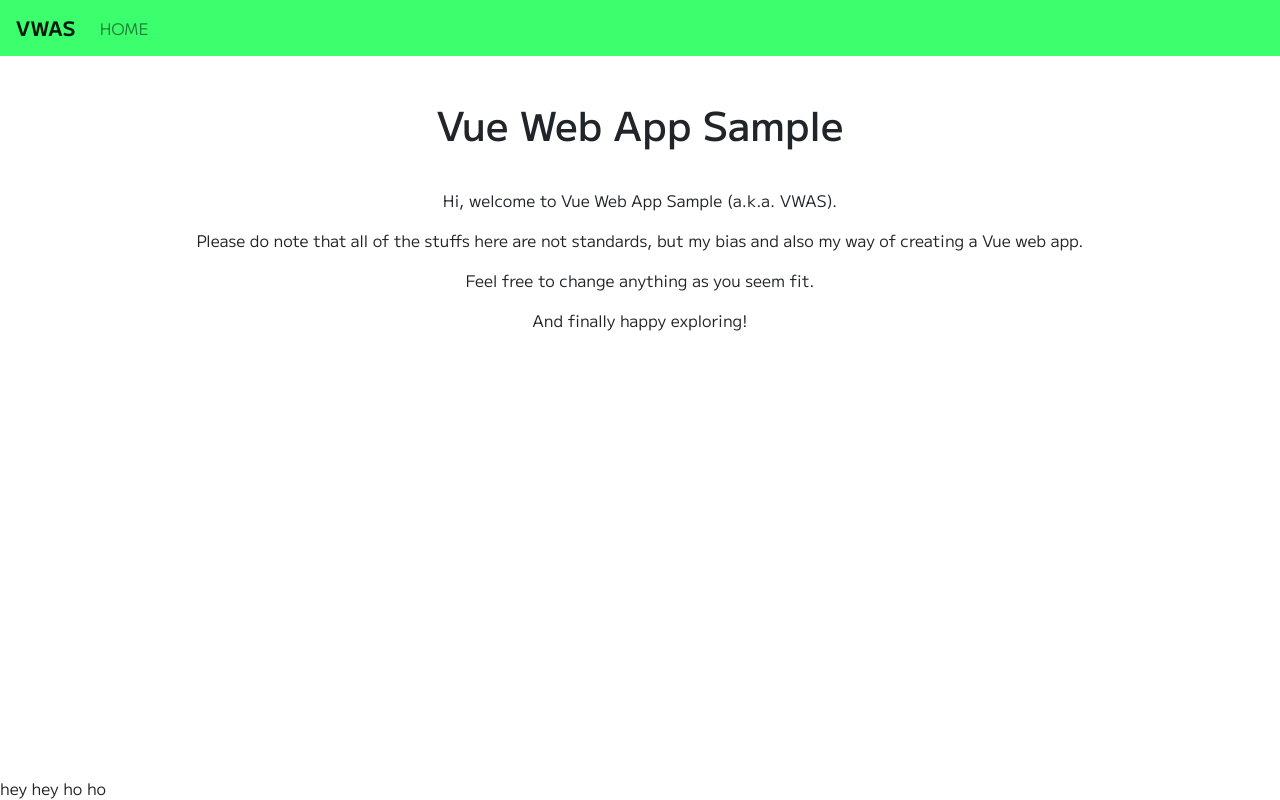
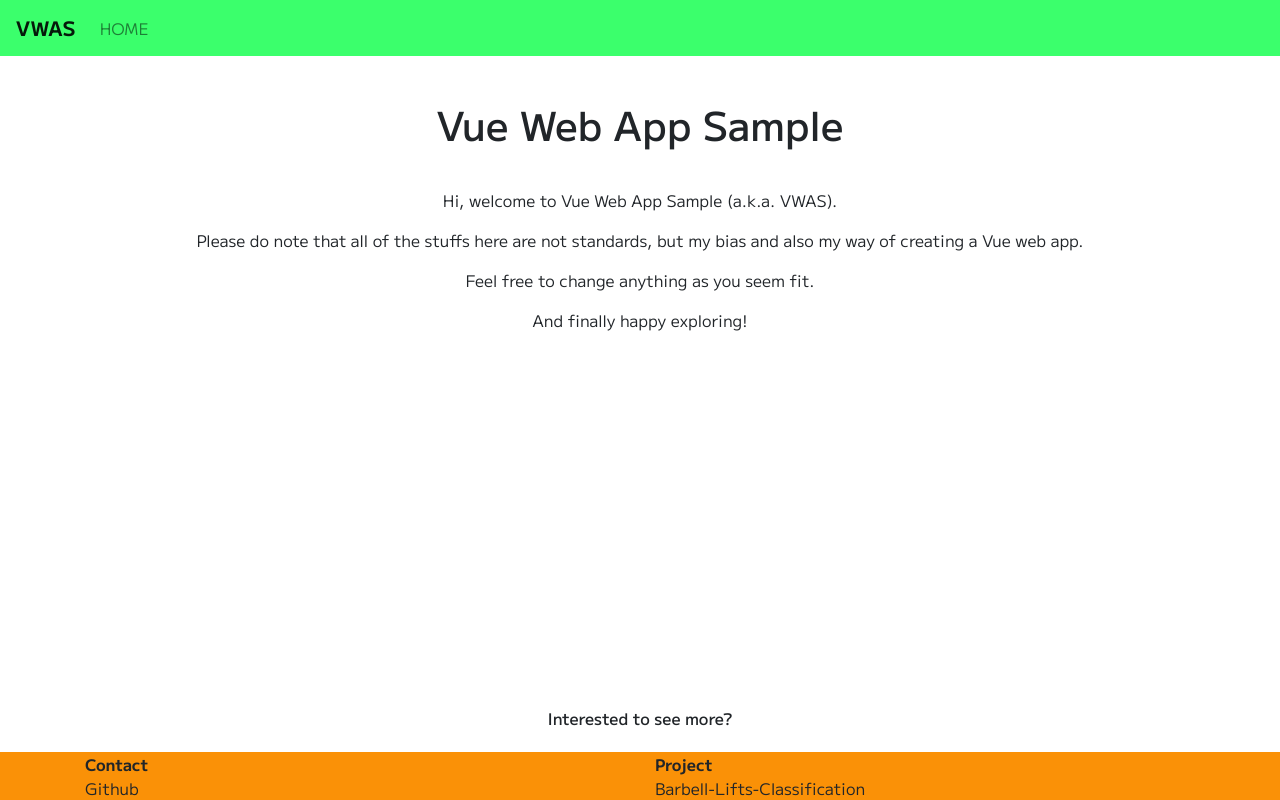
Before and after one commit to darkychin/Vue-Web-App-Sample, a Vue app: page / in a window 1280 px wide. Built offline with nearby package versions, Linux system fonts and the light colour scheme.

Commit message:
Update TheFooter.vue
+ Add some project url

```diff
--- a/src/components/TheFooter.vue
+++ b/src/components/TheFooter.vue
@@ -1,12 +1,57 @@
 <template>
   <div>
-    hey hey ho ho
+    <div class="container">
+      <div class="h6 text-center py-3">
+        Interested to see more?
+      </div>
+    </div>
+    <div class="bg-secondary">
+      <div class="container">
+        <b-row>
+          <b-col>
+            <div class="font-weight-bold">
+              Contact
+            </div>
+            <b-link
+              href="https://github.com/darkychin"
+            >
+              Github
+            </b-link>
+          </b-col>
+          <b-col>
+            <div class="font-weight-bold">
+              Project
+            </div>
+            <b-link
+              href="https://darkychin.github.io/Barbell-Lifts-Classification/"
+            >
+              Barbell-Lifts-Classification
+            </b-link>
+          </b-col>
+        </b-row>
+      </div>
+    </div>
   </div>
 </template>
 
 <script>
+// Library
+// Bootstrap Vue components tree shacking import
+// Reference: https://bootstrap-vue.org/docs/components/navbar#importing-individual-components
+import {
+  BCol,
+  BLink,
+  BRow,
+} from 'bootstrap-vue';
+
 export default {
   // Since one app can only have one footer, hence the name is prepend with word 'The'
   name: 'TheFooter',
+
+  components: {
+    BCol,
+    BLink,
+    BRow,
+  },
 };
 </script>
```
